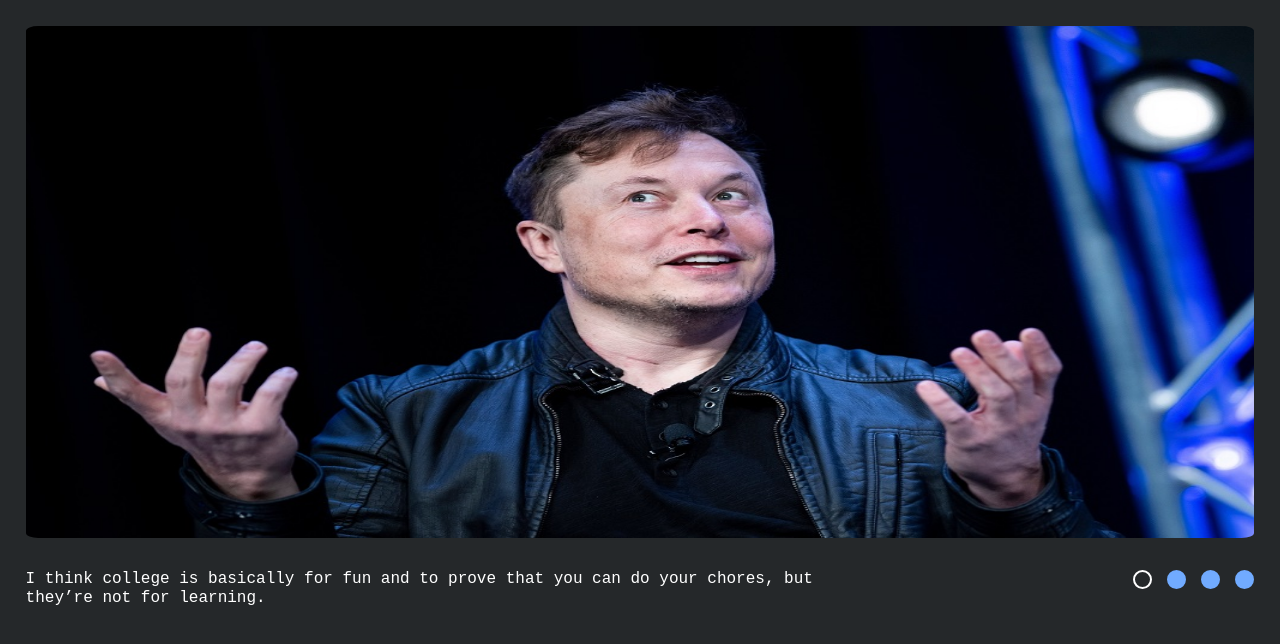
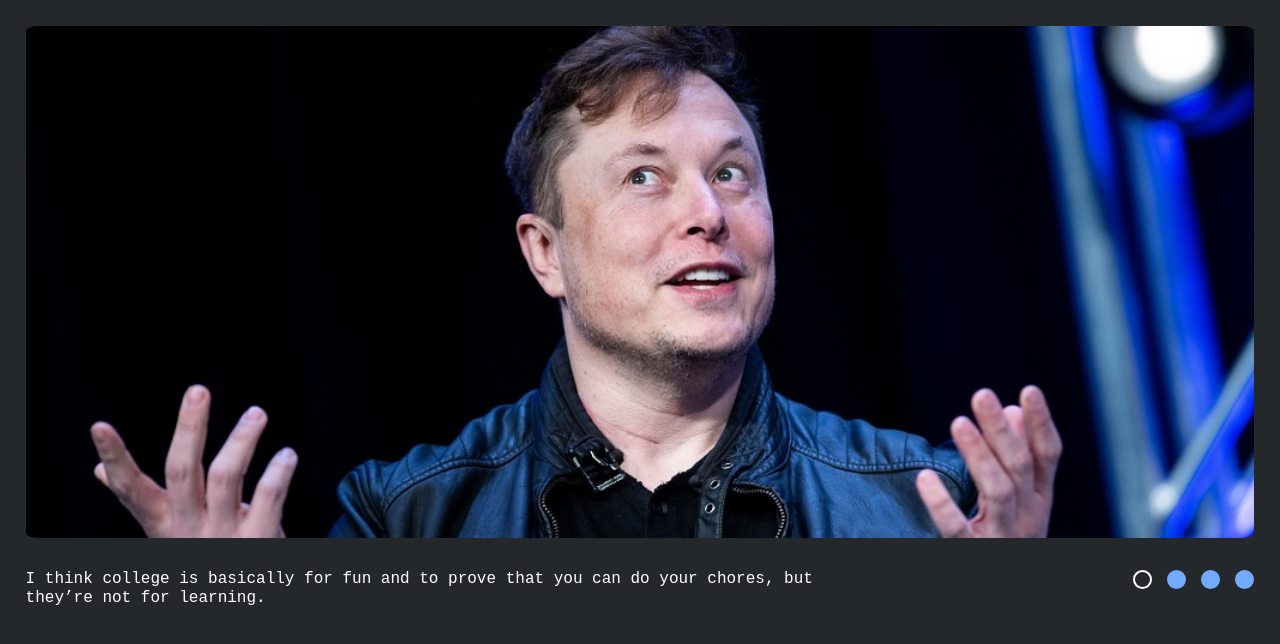
Before and after one commit to Ihar27/cssMemSlider, a plain HTML site: page cssMemSlider/index.html in a window 1280 px wide. Drawn offline with Linux system fonts and the light colour scheme.

Commit message:
fix: img style (Вс, окт 17, 2021  6:42:38)

```diff
--- a/cssMemSlider/styles/style.css
+++ b/cssMemSlider/styles/style.css
@@ -54,6 +54,9 @@ p {
 }
 article img {
   width: 100%;
+  height: 100%;
+  object-fit: cover;
+  object-position: 50% 40%;
 }
 label {
   position: relative;
```
